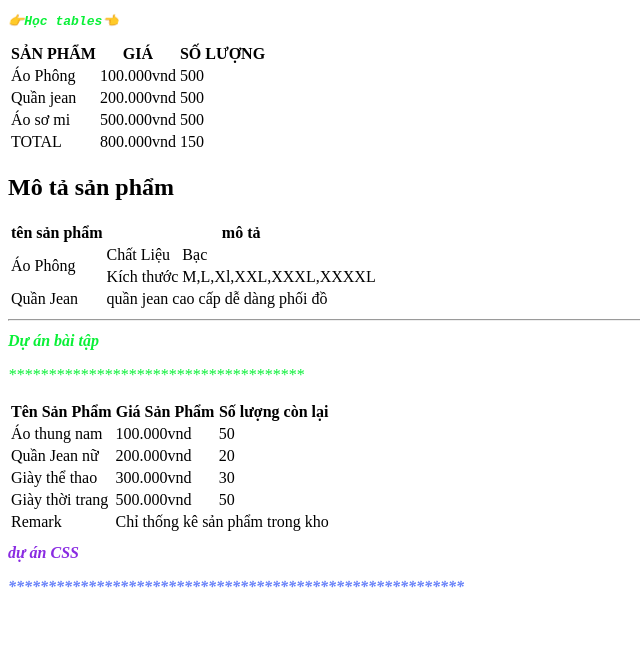
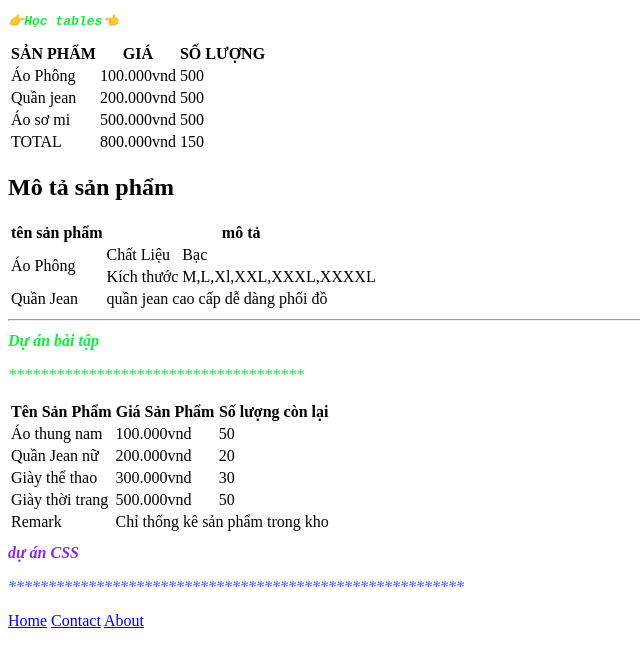
Before and after one commit to Racoon-ni/duanTable, a plain HTML site: page index.html in a window 1280 px wide. Shown: the whole page, without its empty margins (0-640 px from the left). Drawn offline with Linux system fonts and the light colour scheme.

Commit message:
lần sửa thứ 7

```diff
--- a/index.html
+++ b/index.html
@@ -114,8 +114,8 @@
     <p style="color: rgba(3, 47, 245, 0.6)">
       <b> ********************************************************* </b>
     </p>
-    <a href=""></a>
-    <a href=""></a>
-    <a href=""></a>
+    <a href="./">Home</a>
+    <a href="/contact.html">Contact</a>
+    <a href="/about.html">About</a>
   </body>
 </html>
```
Also changed, not shown: about.html (+3 -0 lines), contact.html (+3 -0 lines).
